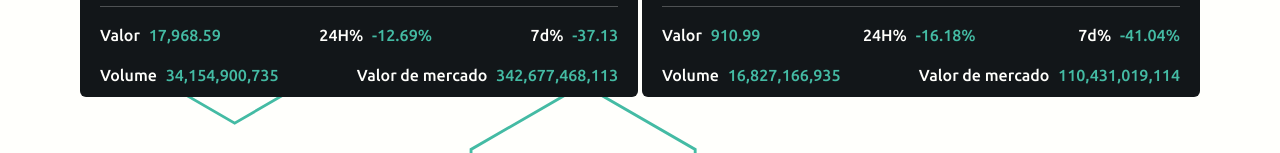
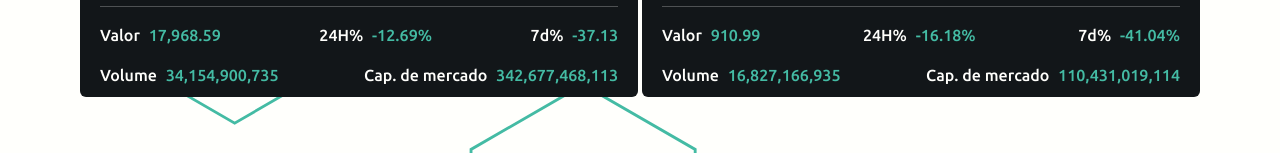
Before and after one commit to IsaacLouzeiro/preco-criptomoedas, a Vue app: page / in a window 1280 px wide. Shown: the part 508-661 px from the top of the page. Built offline with nearby package versions, Linux system fonts and the light colour scheme.

Commit message:
diminuindo palavra

```diff
--- a/src/components/SecaoPrincipal.vue
+++ b/src/components/SecaoPrincipal.vue
@@ -17,7 +17,7 @@
                         <span class="itemCripto">7d% <span>{{ criptoCurrency[0].week }}</span></span>
                         <p class="w-100"></p>
                         <span class="itemCripto">Volume <span>{{ criptoCurrency[0].volume }}</span></span>
-                        <span class="itemCripto">Valor de mercado <span>{{ criptoCurrency[0].marketCap }}</span></span>
+                        <span class="itemCripto">Cap. de mercado <span>{{ criptoCurrency[0].marketCap }}</span></span>
                     </div>
                 </section>
             </div>
@@ -34,7 +34,7 @@
                         <span class="itemCripto">7d% <span>{{ criptoCurrency[1].week }}</span></span>
                         <p class="w-100"></p>
                         <span class="itemCripto">Volume <span>{{ criptoCurrency[1].volume }}</span></span>
-                        <span class="itemCripto">Valor de mercado <span>{{ criptoCurrency[1].marketCap }}</span></span>
+                        <span class="itemCripto">Cap. de mercado <span>{{ criptoCurrency[1].marketCap }}</span></span>
                     </div>
                 </section>
             </div>
```
